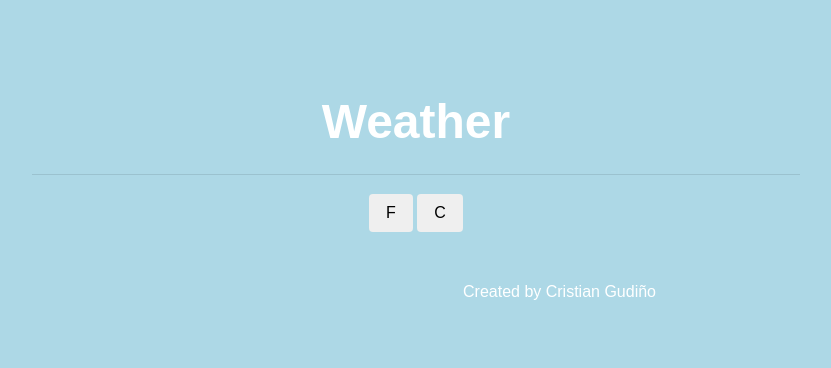
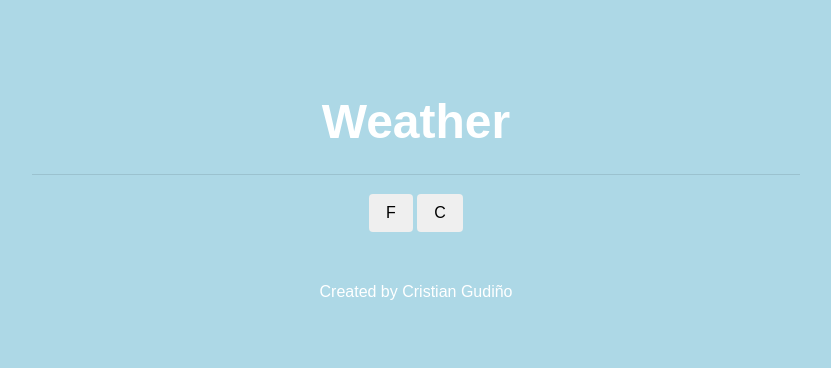
Before and after one commit to CGudino/Weather-App, a plain HTML site: page index.html in a window 1280 px wide. Shown: the whole page, without its empty margins (224-1055 px from the left). Drawn offline with nearby package versions, Linux system fonts and the light colour scheme.

Commit message:
Update style.css

```diff
--- a/css/style.css
+++ b/css/style.css
@@ -44,8 +44,7 @@ hr {
 }
 
 footer {
-  float: right;
-  margin-right: 25%;
+  text-align: center;
   margin-top: 5%;
   margin-bottom: 5%;
 }
```
